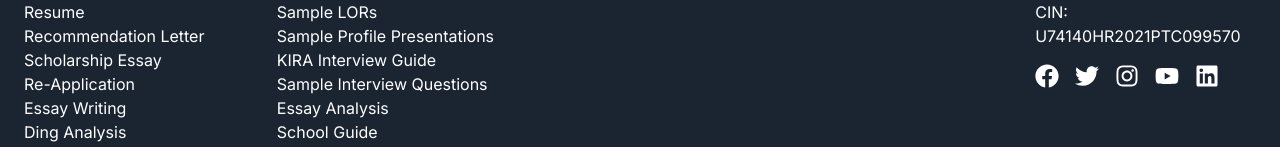
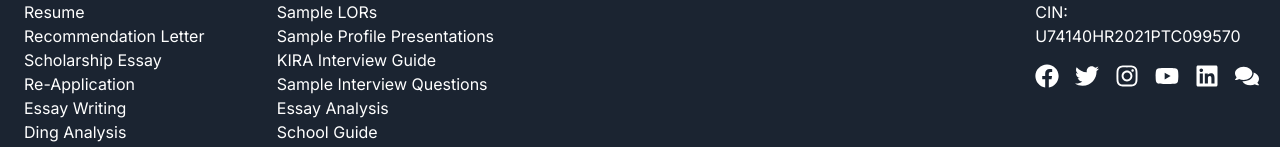
Before and after one commit to Its-Aman-Yadav/crack-admission, a Next.js app in the folder frontend/: page / in a window 1280 px wide. Shown: the part 3593-3740 px from the top of the page. Built offline with nearby package versions, Linux system fonts and the light colour scheme; no server answers.

Commit message:
added gmat club link

```diff
--- a/frontend/src/components/Footer.tsx
+++ b/frontend/src/components/Footer.tsx
@@ -1,6 +1,6 @@
 import React from 'react';
 import Link from 'next/link';
-import { FaFacebook, FaTwitter, FaInstagram, FaYoutube, FaLinkedin } from 'react-icons/fa';
+import { FaFacebook, FaTwitter, FaInstagram, FaYoutube, FaLinkedin, FaComments } from 'react-icons/fa';
 
 const Footer: React.FC = () => {
   return (
@@ -96,6 +96,9 @@ const Footer: React.FC = () => {
               <Link href="https://www.linkedin.com/company/crackadmission/posts/?feedView=all" aria-label="LinkedIn" className="text-white">
                 <FaLinkedin className="h-6 w-6" />
               </Link>
+              <Link href="https://gmatclub.com/forum/members/member-661571.html" aria-label="GMAT Club" className="text-white">
+                <FaComments className="h-6 w-6" />
+              </Link>
             </div>
           </div>
         </div>
```
